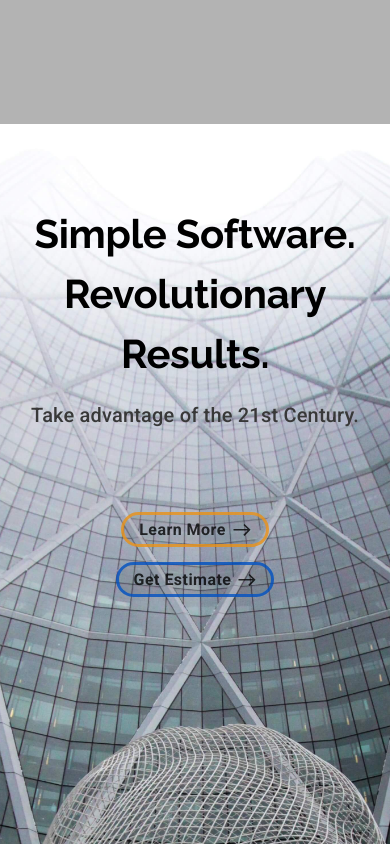
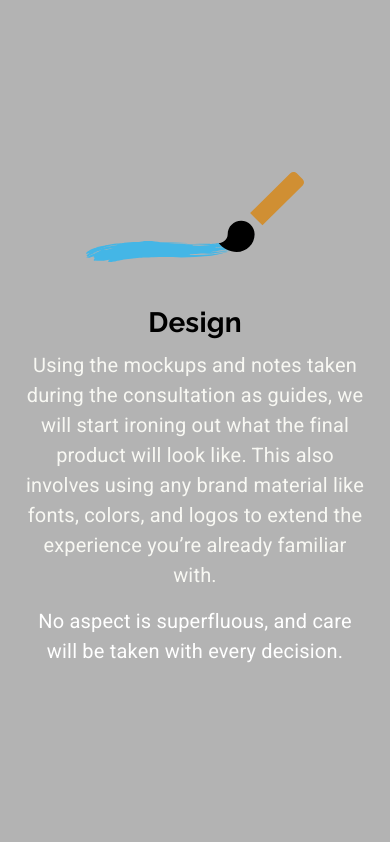
Before and after one commit to HAZberi/tech-company-website, a React (Create React App) app: page /revolution in a window 390 px wide. Shown: the part 6560-7404 px from the top of the page. Built offline with nearby package versions, Linux system fonts and the light colour scheme.

Commit message:
Design Responsive Complete

```diff
--- a/src/components/Revolution.js
+++ b/src/components/Revolution.js
@@ -412,6 +412,48 @@ const Revolution = (props) => {
           </Grid>
         </Grid>
       </Grid>
+      <Grid
+        container
+        direction="row"
+        alignItems="center"
+        justify="center"
+        className={classes.processRowContainer}
+        style={{backgroundColor: "#B3B3B3"}}
+      >
+        <Grid
+          item
+          className={classes.imgContainer}
+          lg
+        >
+          <img
+            style={{ maxWidth: smallest ? "80%" : "80%"}}
+            src={design}
+            alt="paint brush"
+          />
+        </Grid>
+        <Grid
+          item
+          container
+          direction="column"
+          alignItems={smaller ? "center" : "flex-start"}
+          className={classes.itemContainer}
+          lg
+        >
+          <Grid item align={smaller ? "center" : "left"}>
+            <Typography variant="h4" gutterBottom>
+              Design
+            </Typography>
+          </Grid>
+          <Grid item style={{ textAlign: smallest ? "center" : "justify"}}>
+            <Typography variant="body1" style={{color: "#f8f8f3"}} paragraph>
+                Using the mockups and notes taken during the consultation as guides, we will start ironing out what the final product will look like. This also involves using any brand material like fonts, colors, and logos to extend the experience you’re already familiar with.
+            </Typography>
+            <Typography variant="body1" style={{color: "#fff"}} paragraph>
+                No aspect is superfluous, and care will be taken with every decision.
+            </Typography>
+          </Grid>
+        </Grid>
+      </Grid>
 
 
       <Grid item>
```
Also changed, not shown: 1 other file (tests, documents, lock files or other folders).
